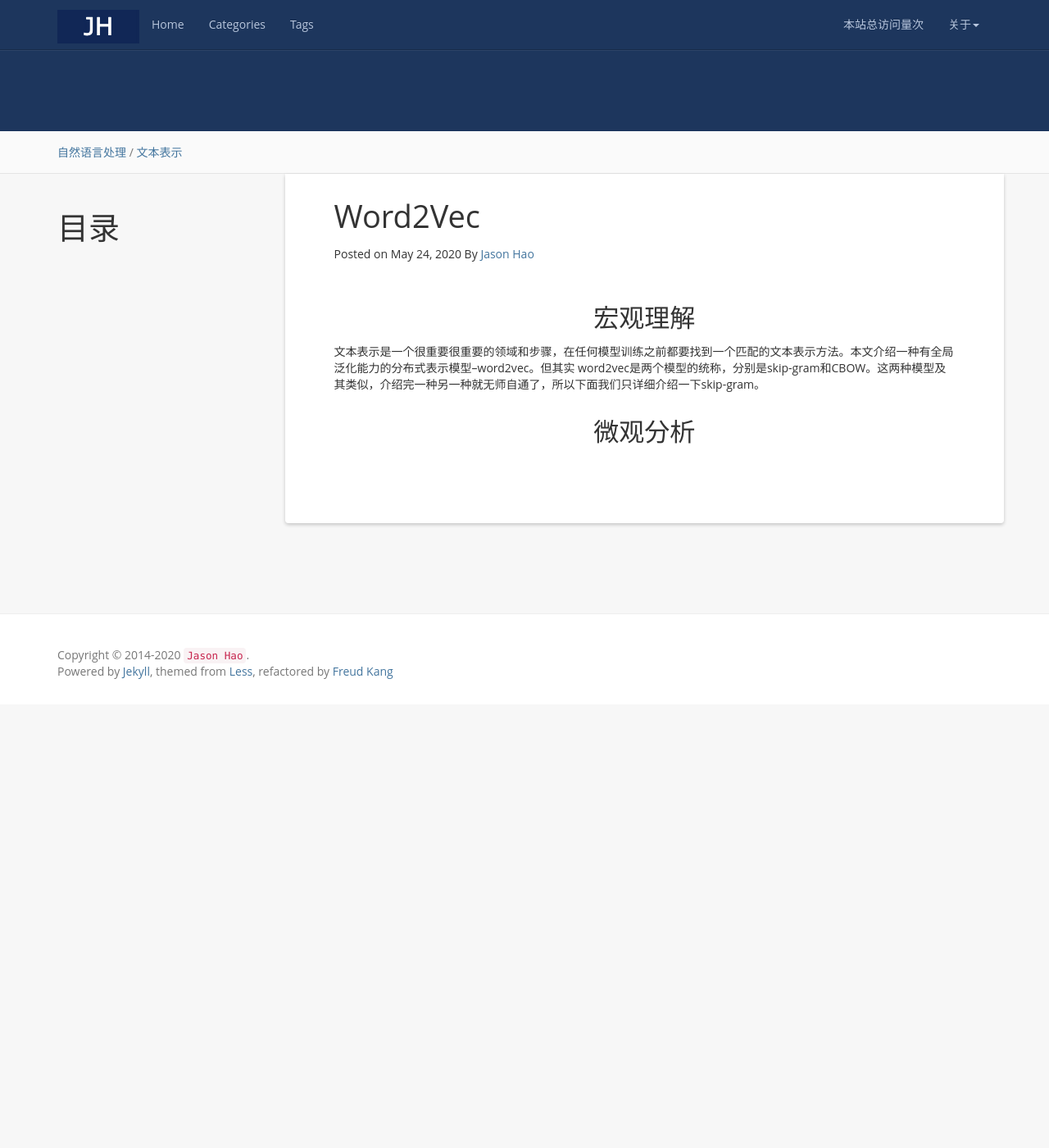
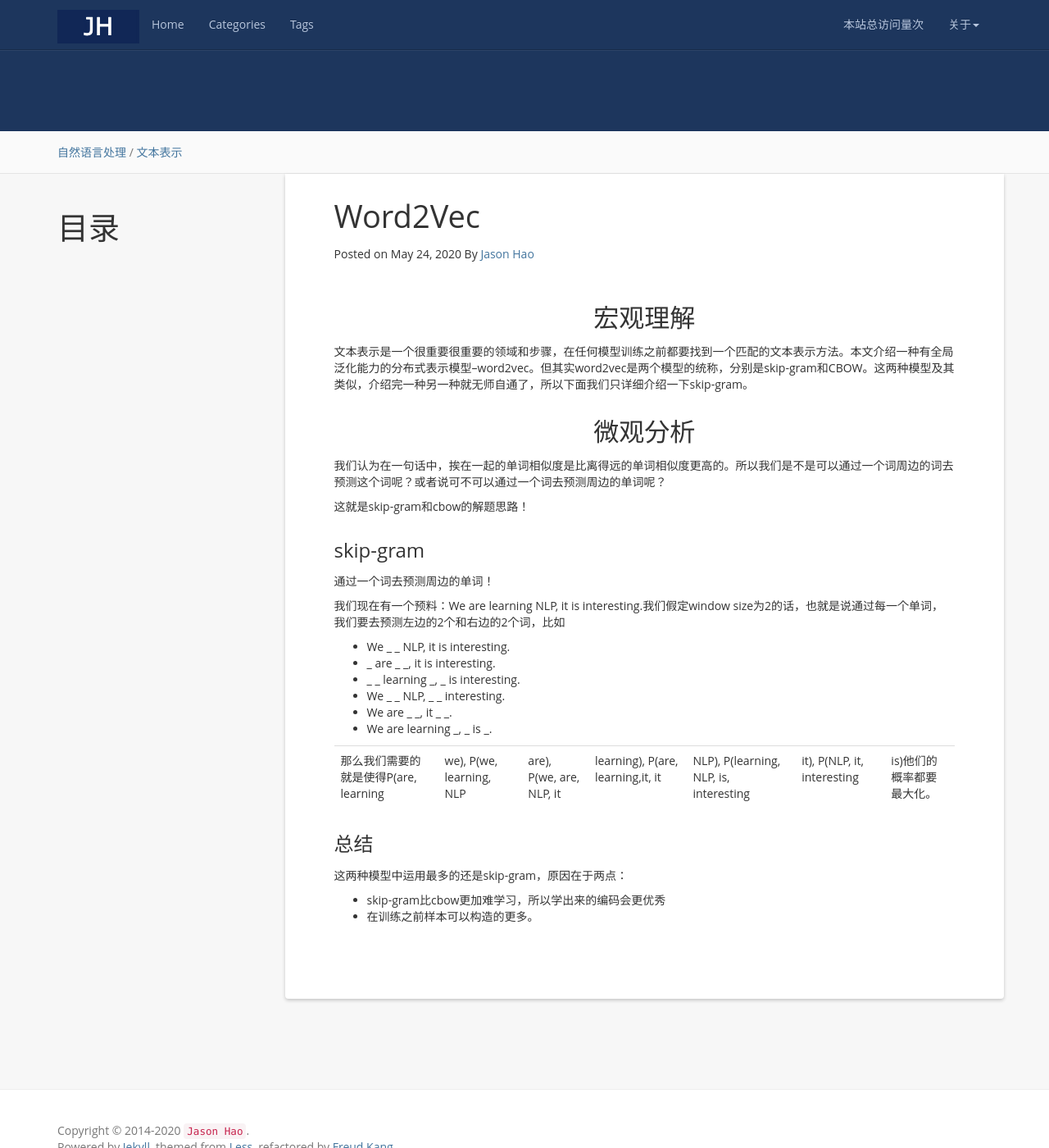
Before and after one commit to jasonhhao/jasonhhao.github.io, a Jekyll site: the page built from _posts/2020-05-25-Word2Vec.md, in a window 1280 px wide and 1400 px high. Shown: the whole window at 82% size. Built offline with Jekyll 4.4.1, drawn with Linux system fonts in a browser that asks for light colours; nearby versions of some CDN libraries; a script that is not in the unit is left out; comment, search, counter and statistics services are not loaded.

Commit message:
Update 2020-05-25-Word2Vec.md

```diff
--- a/_posts/2020-05-25-Word2Vec.md
+++ b/_posts/2020-05-25-Word2Vec.md
@@ -12,7 +12,36 @@ tag: 文本表示
 
 <h2 align="center">宏观理解</h2>
 
-文本表示是一个很重要很重要的领域和步骤，在任何模型训练之前都要找到一个匹配的文本表示方法。本文介绍一种有全局泛化能力的分布式表示模型--word2vec。但其实
-word2vec是两个模型的统称，分别是skip-gram和CBOW。这两种模型及其类似，介绍完一种另一种就无师自通了，所以下面我们只详细介绍一下skip-gram。
+文本表示是一个很重要很重要的领域和步骤，在任何模型训练之前都要找到一个匹配的文本表示方法。本文介绍一种有全局泛化能力的分布式表示模型--word2vec。但其实word2vec是两个模型的统称，分别是skip-gram和CBOW。这两种模型及其类似，介绍完一种另一种就无师自通了，所以下面我们只详细介绍一下skip-gram。
 
 <h2 align="center">微观分析</h2>
+
+我们认为在一句话中，挨在一起的单词相似度是比离得远的单词相似度更高的。所以我们是不是可以通过一个词周边的词去预测这个词呢？或者说可不可以通过一个词去预测周边的单词呢？
+
+这就是skip-gram和cbow的解题思路！
+
+<h3>skip-gram</h3>
+
+通过一个词去预测周边的单词！
+
+我们现在有一个预料：We are learning NLP, it is interesting.我们假定window size为2的话，也就是说通过每一个单词，我们要去预测左边的2个和右边的2个词，比如
+
+- We _ _ NLP, it is interesting.
+- _ are _ _, it is interesting.
+- _ _ learning _, _ is interesting.
+- We _ _ NLP, _ _ interesting.
+- We are _ _, it _ _.
+- We are learning _, _ is _.
+
+那么我们需要的就是使得P(are, learning|we), P(we, learning, NLP|are), P(we, are, NLP, it|learning), P(are, learning,it, it|NLP), P(learning, NLP, is, interesting|it), P(NLP, it, interesting|is)他们的概率都要最大化。
+
+
+
+
+
+<h3>总结</h3>
+
+这两种模型中运用最多的还是skip-gram，原因在于两点：
+
+- skip-gram比cbow更加难学习，所以学出来的编码会更优秀
+- 在训练之前样本可以构造的更多。
```
